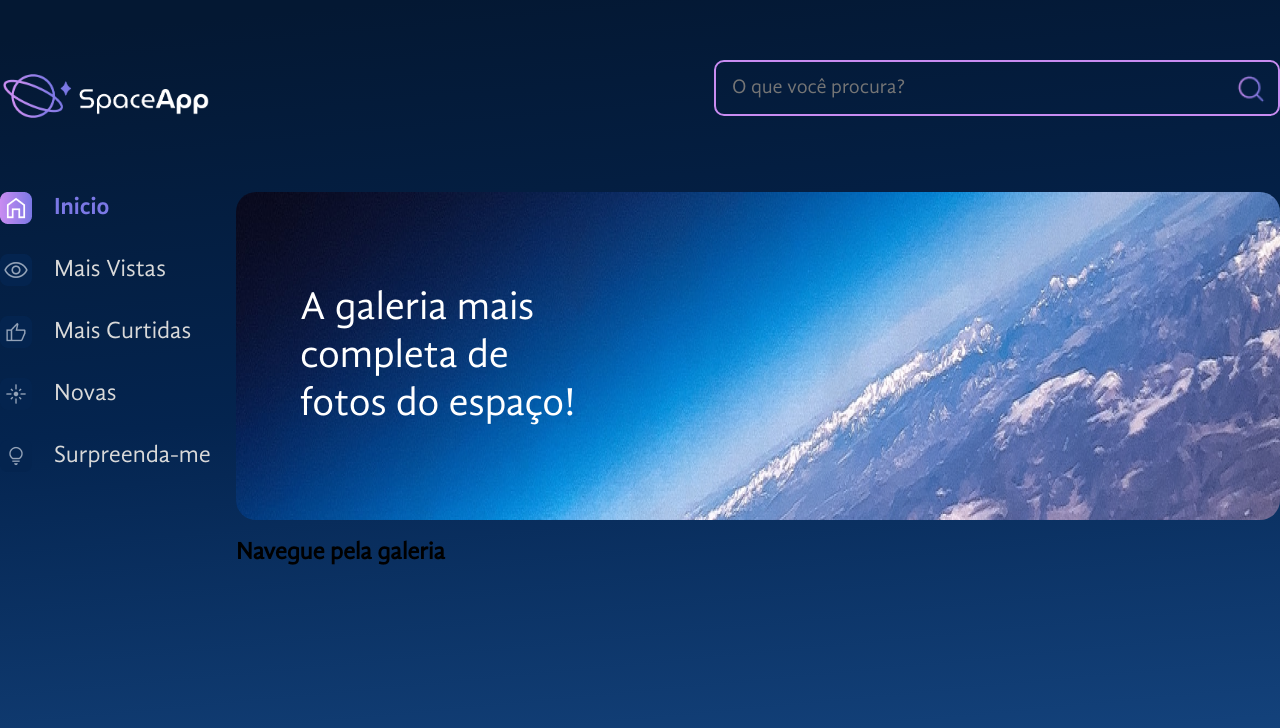
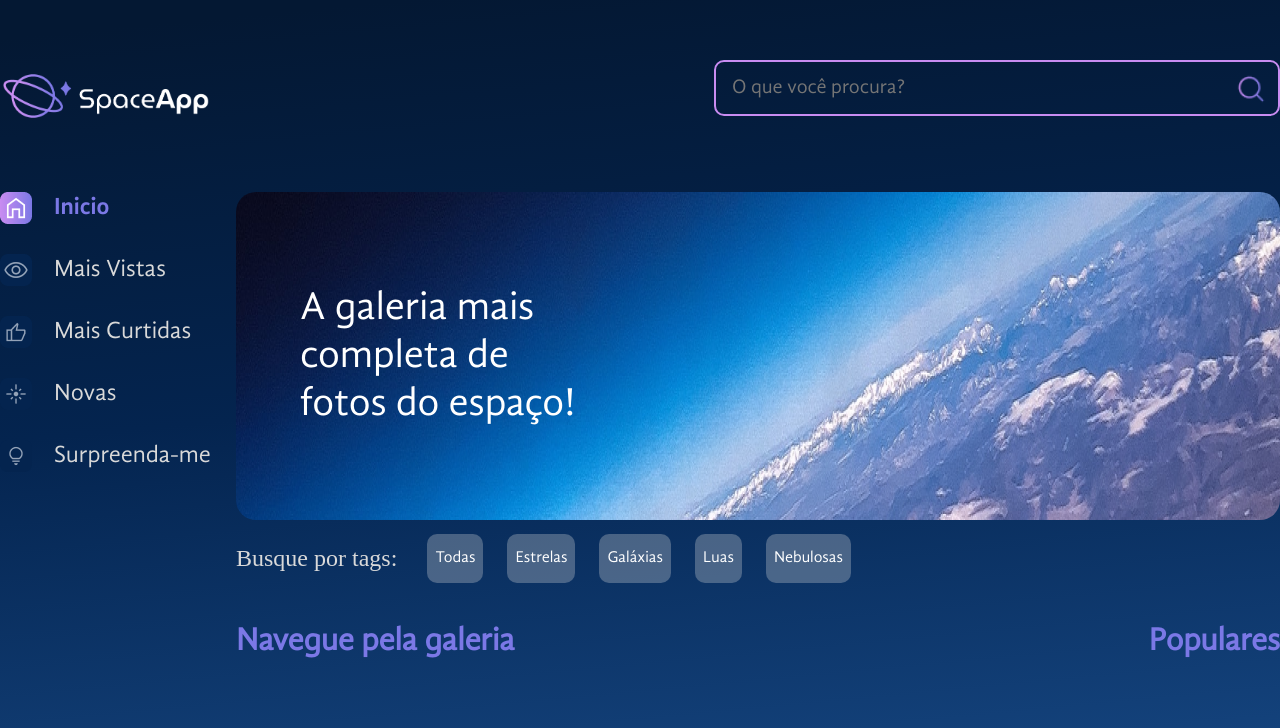
Before and after one commit to matheusrodacki/space-app, a React (Vite) app: page / in a window 1280 px wide. Shown: the top 728 px of the page. Built offline with nearby package versions, Linux system fonts and the light colour scheme.

Commit message:
adiciona os btns tags e as sections de galeria e populares

```diff
--- a/src/components/Galeria/Galeria.jsx
+++ b/src/components/Galeria/Galeria.jsx
@@ -1,3 +1,25 @@
+import styled from 'styled-components';
+import Titulo from '../Titulo';
+import Tags from './Tags';
+import Populares from './Populares';
+
+const GaleriaContainer = styled.div`
+  display: flex;
+`;
+const SecaoFluida = styled.section`
+  flex-grow: 1;
+`;
+
 export const Galeria = () => {
-  return <h2>Navegue pela galeria</h2>;
+  return (
+    <>
+      <Tags />
+      <GaleriaContainer>
+        <SecaoFluida>
+          <Titulo>Navegue pela galeria</Titulo>
+        </SecaoFluida>
+        <Populares />
+      </GaleriaContainer>
+    </>
+  );
 };
--- /dev/null
+++ b/src/components/Galeria/Populares/Populares.jsx
@@ -0,0 +1,5 @@
+import Titulo from '../../Titulo';
+
+export const Populares = () => {
+  return <Titulo $alinhamento='center'>Populares</Titulo>;
+};
--- /dev/null
+++ b/src/components/Galeria/Populares/index.jsx
@@ -0,0 +1,3 @@
+import { Populares } from './Populares';
+
+export default Populares;
--- /dev/null
+++ b/src/components/Galeria/Tags/Tags.jsx
@@ -0,0 +1,51 @@
+import styled from 'styled-components';
+import tags from './tags.json';
+
+const TagsContainerConteudo = styled.section`
+  display: flex;
+  align-items: center;
+  gap: 30px;
+  P {
+    color: #d9d9d9;
+    font-family: Gandhi Sans;
+    font-size: 24px;
+    font-weight: 400;
+    line-height: 29px;
+    letter-spacing: 0em;
+    text-align: left;
+  }
+`;
+
+const TagsContainerBtns = styled.div`
+  display: flex;
+  gap: 24px;
+  button {
+    background: rgba(217, 217, 217, 0.3);
+    height: 49px;
+    padding: 10px, 8px, 10px, 8px;
+    border-radius: 10px;
+    gap: 10px;
+    color: #ffffff;
+    transition: background-color 0.3s ease;
+    cursor: pointer;
+    border: 2px solid transparent;
+    box-sizing: border-box;
+    &:hover {
+      border-color: #c98cf1;
+      //background: linear-gradient(90deg, #c98cf1 0%, #7b78e5 100%);
+    }
+  }
+`;
+
+export const Tags = () => {
+  return (
+    <TagsContainerConteudo>
+      <p>Busque por tags:</p>
+      <TagsContainerBtns>
+        {tags.map((tag) => (
+          <button key={tag.id}>{tag.titulo}</button>
+        ))}
+      </TagsContainerBtns>
+    </TagsContainerConteudo>
+  );
+};
--- /dev/null
+++ b/src/components/Galeria/Tags/index.jsx
@@ -0,0 +1,3 @@
+import { Tags } from './Tags';
+
+export default Tags;
--- /dev/null
+++ b/src/components/Galeria/Tags/tags.json
@@ -0,0 +1,22 @@
+[
+  {
+    "id": 0,
+    "titulo": "Todas"
+  },
+  {
+    "id": 1,
+    "titulo": "Estrelas"
+  },
+  {
+    "id": 2,
+    "titulo": "Galáxias"
+  },
+  {
+    "id": 3,
+    "titulo": "Luas"
+  },
+  {
+    "id": 4,
+    "titulo": "Nebulosas"
+  }
+]
--- /dev/null
+++ b/src/components/Titulo/Titulo.jsx
@@ -0,0 +1,7 @@
+import styled from 'styled-components';
+
+export const Titulo = styled.h2`
+  color: #7b78e6;
+  font-size: 32px;
+  text-align: ${(props) => (props.$alinhamento ? props.$alinhamento : 'left')};
+`;
--- /dev/null
+++ b/src/components/Titulo/index.jsx
@@ -0,0 +1,3 @@
+import { Titulo } from './Titulo';
+
+export default Titulo;
```
